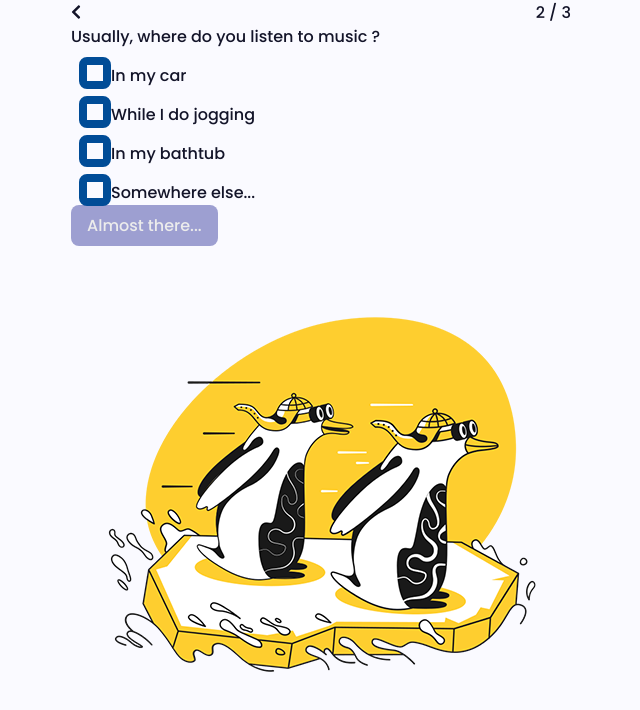
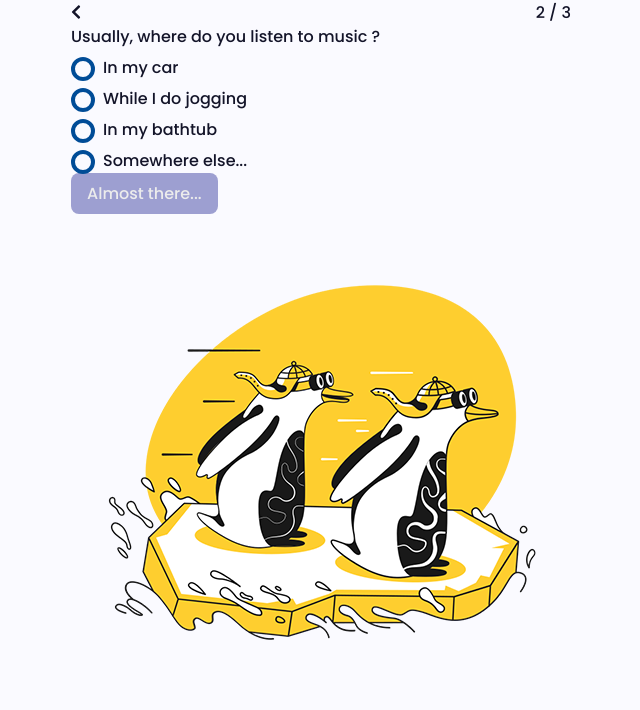
Before and after one commit to MarcoMaz/moody-app, a React (Create React App) app: page /#/question2 in a window 1280 px wide. Shown: the top 710 px of the page, without its empty margins (319-959 px from the left). Built offline with nearby package versions, Linux system fonts and the light colour scheme.

Commit message:
fix typos, fix basics

```diff
--- a/src/styles/basics.scss
+++ b/src/styles/basics.scss
@@ -39,6 +39,47 @@ button {
 	padding: 0.5rem 1rem;
 }
 
+input {
+
+	&[type=text]{
+		border-radius: 0.5rem;
+		padding: 1rem;
+	}
+
+	&[type=radio]{
+		display: none;
+
+		+ label {
+			padding-left: 0.5rem;
+		}
+
+		+ label:before {
+			background-color: transparent;
+			border: 0.25rem solid $congress-blue;
+			border-radius: 50%;
+			content: " ";
+			display: inline-block;
+			height: 1rem;
+			left: -0.5rem;
+			position: relative;
+			top: 0.5rem;
+			width: 1rem;
+		}
+
+		&:checked + label:after {
+			background: $congress-blue;
+			border-radius: 50%;
+			content: " ";
+			display: block;
+			height: 0.75rem;
+			left: calc(0.75rem / 2);
+			position: absolute;
+			top: calc(1.75rem / 2);
+			width: 0.75rem;
+		}
+	}
+}
+
 img {
 	max-width:100%;
 	max-height:100%;
--- a/src/views/Elaborating/Elaborating.scss
+++ b/src/views/Elaborating/Elaborating.scss
@@ -1,32 +1,22 @@
-.Elaborating__headline {
-	margin-bottom: 5rem;
-
-	span {
-		text-transform: capitalize;
-	}
+.Elaborating__headline span {
+	text-transform: capitalize;
 }
 
 .Elaborating__spinner {
   display: inline-block;
   width: 5rem;
   height: 5rem;
-	margin: 2.5rem 0;
 
 	&::after {
 		content: " ";
 		display: block;
 		width: 4rem;
 		height: 4rem;
-		margin: 0.5rem;
 		border-radius: 50%;
 		border: 0.5rem solid $mirage;
 		border-color: $mirage transparent;
 		animation: spinner 3s linear infinite;
 	}
-}
-
-.Elaborating__image {
-	margin-bottom: 3rem;
 }
 
 @keyframes spinner {
--- a/src/views/Questions/Question.scss
+++ b/src/views/Questions/Question.scss
@@ -18,18 +18,10 @@
 		align-items: center;
 		display: flex;
 		flex-direction: column;
-
-		input {
-			border-radius: 0.5rem;
-			padding: 1rem;
-		}
 	}
 
-	&__button {
-
-		&.-disabled {
-			background-color: lighten($mirage, 60%);
-		}
+	&__button.-disabled {
+		background-color: lighten($mirage, 60%);
 	}
 
 	&__radio {
@@ -38,50 +30,11 @@
 
 		&-item {
 			display: inline-block;
-			padding: 0 0.5rem;
 			position: relative;
-
-			input[type=radio]:checked + label:after {
-				border-radius: 0.5rem;
-				width: 1rem;
-				height: 1rem;
-				position: absolute;
-				top: 0.5rem;
-				left: 0.5rem;
-				content: " ";
-				display: block;
-				background: $congress-blue;
-				}
-
-			input[type='radio'] {
-				display: none;
-			}
-
-			label {
-
-				&:before {
-					content: " ";
-					display: inline-block;
-					position: relative;
-					top: 0.5rem;
-					width: 1rem;
-					height: 1rem;
-					border-radius: 0.5rem;
-					border: 0.5rem solid $congress-blue;
-					background-color: transparent;
-				}
-			}
 		}
 	}
 }
 
-.Question-1 {
-
-	.Question__progress a {
-		visibility: hidden;
-	}
-
-	.Question__image {
-		margin-bottom: 1rem;
-	}
+.Question-1 .Question__progress a {
+	visibility: hidden;
 }
```
